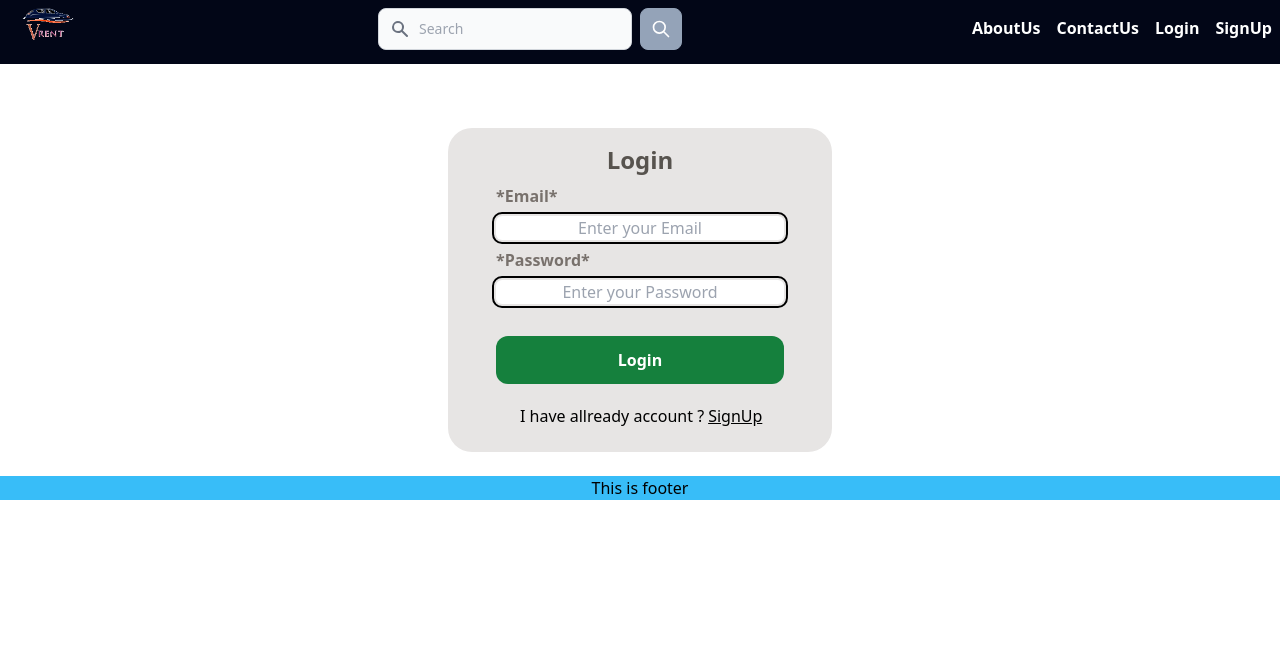
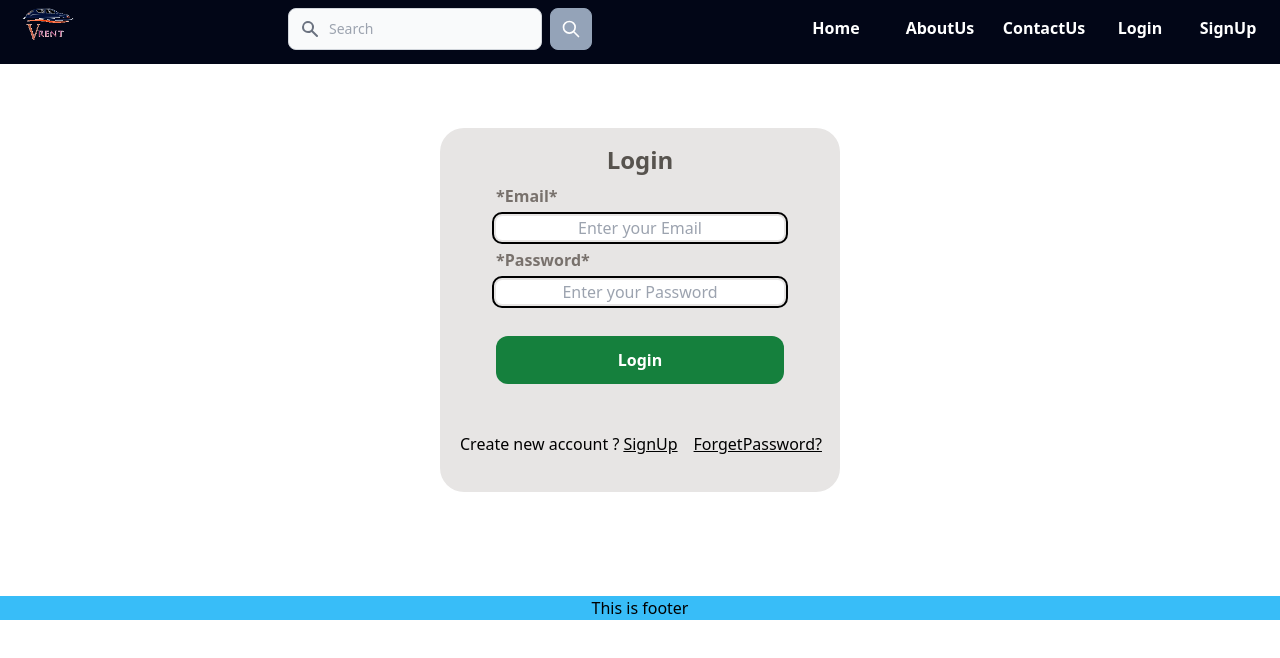
Before and after one commit to Ishwore/VehicleRent, a React (Create React App) app in the folder front-end/: page /login in a window 1280 px wide. Shown: the top 658 px of the page. Built offline with nearby package versions, Linux system fonts and the light colour scheme.

Commit message:
book data print in console

```diff
--- a/front-end/src/App.js
+++ b/front-end/src/App.js
@@ -16,24 +16,29 @@ import UpdateVehicle from './screen/UpdateVehicle';
 import Dashbord from './screen/Dashbord';
 import Book from './screen/Book';
 function App() {
+  // const auth = localStorage.getItem('user');
   return (
     <div className="text-center">
       <BrowserRouter>
         <Nav />
         <Routes>
+
           <Route element={<PrivateComponent />}>
-            <Route path='/dashbord' element={<Dashbord />} exact />
+            <Route path="/dashbord" element={<Dashbord />} exact />
             <Route path='/updatevehicle/:id' element={<UpdateVehicle />} />
             <Route path='/addvehicle' element={<AddVehicle />} />
             <Route path='/userlist' element={<UserList />} />
             <Route path='/vehiclelist' element={<VehicleList />} />
           </Route>
+          {/* <Route exact path="/" element={auth ? ((JSON.parse(auth).isAdmin) ? <Dashbord /> : <Home />) : <Home />} /> */}
           <Route path='/' element={<Home />} exact />
+          <Route path='/home' element={<Home />} exact />
           <Route path='/book/:id' element={<Book />} />
           <Route path='/signup' element={<SignUp />} />
           <Route path='/login' element={<Login />} />
           <Route path='/aboutus' element={<AboutUs />} />
           <Route path='/contactus' element={<ContactUs />} />
+
         </Routes>
       </BrowserRouter>
       <Footer />
--- a/front-end/src/components/Navbar.js
+++ b/front-end/src/components/Navbar.js
@@ -28,6 +28,13 @@ const Navbar = () => {
             </div>
             <div className="flex">
                 {auth && !(JSON.parse(auth).isAdmin) && (<>
+                    <div className="pt-2 mr-2 font-semibold text-white  ">
+                        <ul className="flex" >
+                            <button className=" mx-1 rounded-2xl w-24 h-10 hover:font-bold hover:bg-slate-600 "><li><Link to="/home">Home</Link></li></button>
+                            <button className=" mx-1 rounded-2xl w-24 h-10 hover:font-bold hover:bg-slate-600 "><li><Link to="/aboutus">AboutUs</Link></li></button>
+                            <button className=" mx-1 rounded-2xl w-24 h-10 hover:font-bold hover:bg-slate-600 "><li><Link to="/contactus">ContactUs</Link></li></button>
+                        </ul>
+                    </div>
                     <img
                         className="rounded-full mx-0 mt-2 w-12 h-12 object-cover  cursor-pointer" src={profileImg} alt="" />
                     <div className="pt-2 font-semibold text-white  ">
@@ -36,13 +43,16 @@ const Navbar = () => {
                         </ul>
                     </div>
 
-                </>)} {!auth && (
+                </>)}
+
+                {!auth && (
                     <div className="pt-2 font-semibold text-white  ">
                         <ul className="flex" >
-                            <button className=" mx-2 rounded-2xl w-18 h-10 hover:font-bold hover:bg-slate-600 "><li><Link to="/aboutus">AboutUs</Link></li></button>
-                            <button className=" mx-2 rounded-2xl w-18 h-10 hover:font-bold hover:bg-slate-600 "><li><Link to="/contactus">ContactUs</Link></li></button>
-                            <button className=" mx-2 rounded-2xl w-18 h-10 hover:font-bold hover:bg-slate-600 "><li><Link to="/login">Login</Link></li></button>
-                            <button className=" mx-2 rounded-2xl w-18 h-10 hover:font-bold hover:bg-slate-600 "><li><Link to="/signup">SignUp</Link></li></button>
+                            <button className=" mx-1 rounded-2xl w-24 h-10 hover:font-bold hover:bg-slate-600 "><li><Link to="/home">Home</Link></li></button>
+                            <button className=" mx-1 rounded-2xl w-24 h-10 hover:font-bold hover:bg-slate-600 "><li><Link to="/aboutus">AboutUs</Link></li></button>
+                            <button className=" mx-1 rounded-2xl w-24 h-10 hover:font-bold hover:bg-slate-600 "><li><Link to="/contactus">ContactUs</Link></li></button>
+                            <button className=" mx-1 rounded-2xl w-20 h-10 hover:font-bold hover:bg-slate-600 "><li><Link to="/login">Login</Link></li></button>
+                            <button className=" ml-1  mr-3 rounded-2xl w-20 h-10 hover:font-bold hover:bg-slate-600 "><li><Link to="/signup">SignUp</Link></li></button>
                         </ul>
                     </div>
                 )}
@@ -51,6 +61,7 @@ const Navbar = () => {
                     <>
                         <div className="pt-2 mr-2 font-semibold text-white  ">
                             <ul className="flex" >
+                                <button className="px-3 mx-2 rounded-2xl w-18 h-10 hover:font-bold hover:bg-slate-600 "><li><Link to="/dashbord">Dashbord</Link></li></button>
                                 <button className="px-3 mx-2 rounded-2xl w-18 h-10 hover:font-bold hover:bg-slate-600 "><li><Link to="/addvehicle">AddVehicle</Link></li></button>
                                 <button className="px-3 mx-2 rounded-2xl w-18 h-10 hover:font-bold hover:bg-slate-600 "><li><Link to="/userlist">UserList</Link></li></button>
                                 <button className="px-3 mx-2 rounded-2xl w-18 h-10 hover:font-bold hover:bg-slate-600 "><li><Link to="/vehiclelist">VehicleList</Link></li></button>
--- a/front-end/src/components/PrivateComponent.js
+++ b/front-end/src/components/PrivateComponent.js
@@ -4,7 +4,7 @@ import { Navigate, Outlet } from 'react-router-dom';
 
 const PrivateComponent = () => {
     const auth = localStorage.getItem('user');
-    const admin = JSON.parse(auth).isAdmin
-    return admin ? <Outlet /> : <Navigate to="/login" />
+
+    return auth ? ((JSON.parse(auth).isAdmin) ? <Outlet /> : <Navigate to="/login" />) : < Navigate to="/signup" />
 }
 export default PrivateComponent
--- a/front-end/src/components/SearchBox.js
+++ b/front-end/src/components/SearchBox.js
@@ -8,12 +8,26 @@ const SearchBox = () => {
         const resultData = await result.json();
         console.log(resultData);
     }
+    // import { useHistory } from 'react-router-dom';
+
+    // const SearchBox = () => {
+    //     const [keyword, setKeyword] = useState('');
+    //     const history = useHistory();
+
+    //     const submitHandler = (e) => {
+    //         e.preventDefault();
+    //         if (keyword.trim()) {
+    //             history.push(`/search/${keyword}`);
+    //         } else {
+    //             history.push('/');
+    //         }
+    //     };
 
     return (
         <div className="pt-2 cursor-pointer ">
 
             <div className="flex items-center">
-                <label htmlFor="simple-search" className="sr-only">Search</label>
+                <label className="sr-only">Search</label>
                 <div className="relative w-full">
                     <div className="absolute inset-y-0 left-0 flex items-center pl-3 pointer-events-none">
                         <svg aria-hidden="true" className="w-5 h-5 text-gray-500 dark:text-gray-400" fill="currentColor" viewBox="0 0 20 20" xmlns="http://www.w3.org/2000/svg"><path fillRule="evenodd" d="M8 4a4 4 0 100 8 4 4 0 000-8zM2 8a6 6 0 1110.89 3.476l4.817 4.817a1 1 0 01-1.414 1.414l-4.816-4.816A6 6 0 012 8z" clipRule="evenodd"></path></svg>
--- a/front-end/src/screen/ContactUs.js
+++ b/front-end/src/screen/ContactUs.js
@@ -1,11 +1,14 @@
 import React from "react";
-
 
 const contactUs = () => {
     return (
-        <form className="inline-grid mt-32 rounded-3xl w-96  justify-center bg-stone-200">
-            <div className=" mt-4">
-                <h1 className='text-center font-extrabold text-2xl text-stone-600 '>ContactUs Pages</h1>
+        <form className="inline-grid mt-24 rounded-3xl justify-center bg-stone-200">
+            <div>
+                <h1 className='text-center font-extrabold text-2xl text-stone-600 pt-3 '>ContactUs Pages</h1>
+            </div>
+            <div>
+                <h1 className="my-3 ">Our Location</h1>
+                <iframe title="Google Map" src="https://www.google.com/maps/embed?pb=!1m14!1m12!1m3!1d146670.31925418624!2d84.5072031441852!3d27.6455382414857!2m3!1f0!2f0!3f0!3m2!1i1024!2i768!4f13.1!5e0!3m2!1sen!2snp!4v1660914082168!5m2!1sen!2snp" className="w-screen h-96" loading="lazy" referrerpolicy="no-referrer-when-downgrade"></iframe>
             </div>
         </form>
     )
--- a/front-end/src/screen/Login.js
+++ b/front-end/src/screen/Login.js
@@ -39,25 +39,29 @@ const Login = () => {
 
     }
     return (
-        <div className="inline-grid mt-32 rounded-3xl w-96  justify-center bg-stone-200">
+        <div className="inline-grid mt-32 rounded-3xl w-auto mb-20 justify-center bg-stone-200">
             <div className=" mt-4">
                 <h1 className='text-center font-extrabold text-2xl text-stone-600 '>Login</h1>
             </div>
-            <div className=" inline-grid mt-2">
-                <label htmlFor='email' className="text-left font-bold text-stone-500 ">*Email*</label>
+            <div className=" inline-grid mt-2 px-14">
+                <label className="text-left font-bold text-stone-500 ">*Email*</label>
                 <input className=" w-72 outline outline-offset-2 outline-2 text-center rounded-md mt-2 " type="email" value={email} onChange={(e) => setEmail(e.target.value)} placeholder="Enter your Email" required />
             </div>
-            <div className=" inline-grid mt-2">
-                <label htmlFor="password" className="text-left font-bold text-stone-500">*Password*</label>
+            <div className=" inline-grid mt-2 px-14">
+                <label className="text-left font-bold text-stone-500">*Password*</label>
                 <input className=" w-72 outline outline-offset-2 outline-2 text-center rounded-md mt-2" type="password" value={password} onChange={(e) => setPassword(e.target.value)} placeholder="Enter your Password" required />
             </div>
-            <button onClick={collectData} className=' w-72 rounded-xl bg-green-700 h-12 text-white text-center font-semibold mt-8 mb-3 hover:bg-green-800 hover:text-lg hover:font-bold hover:rounded-full'  >Login</button>
-            <div className="mt-2 mb-6">
-                <div className="flex">
-                    <p className="ml-6">I have allready account ?</p>
+            <div className=" px-14">
+                <button onClick={collectData} className=' w-72 rounded-xl bg-green-700 h-12 text-white text-center font-semibold mt-8 mb-3 hover:bg-green-800 hover:text-lg hover:font-bold hover:rounded-full'  >Login</button>
+            </div>
+            <div className="my-6 px-4">
+                <div className="flex text-base py-3">
+                    <p className="ml-1">Create new account ?</p>
                     <Link className="underline ml-1 " to="/signup" >SignUp</Link>
+                    <Link className="underline ml-4 " to="/forgetpassword" >ForgetPassword?</Link>
                 </div>
             </div>
+
         </div>
 
     )
--- a/front-end/src/screen/UserList.js
+++ b/front-end/src/screen/UserList.js
@@ -1,9 +1,13 @@
 import React, { useState, useEffect, useRef } from "react";
+// import { Navigate } from "react-router-dom";
 
 const UserList = () => {
     const [users, setUsers] = useState([]);
     const resultData = useRef([]);
     const auth = localStorage.getItem('user');
+    // if (!auth) {
+    //     <Navigate to="/login" />
+    // }
 
     useEffect(() => {
         const getUsers = async () => {
```
Also changed, not shown: front-end/src/screen/Book.js (+43 -14 lines), front-end/src/screen/SignUp.js (+4 -4 lines).
